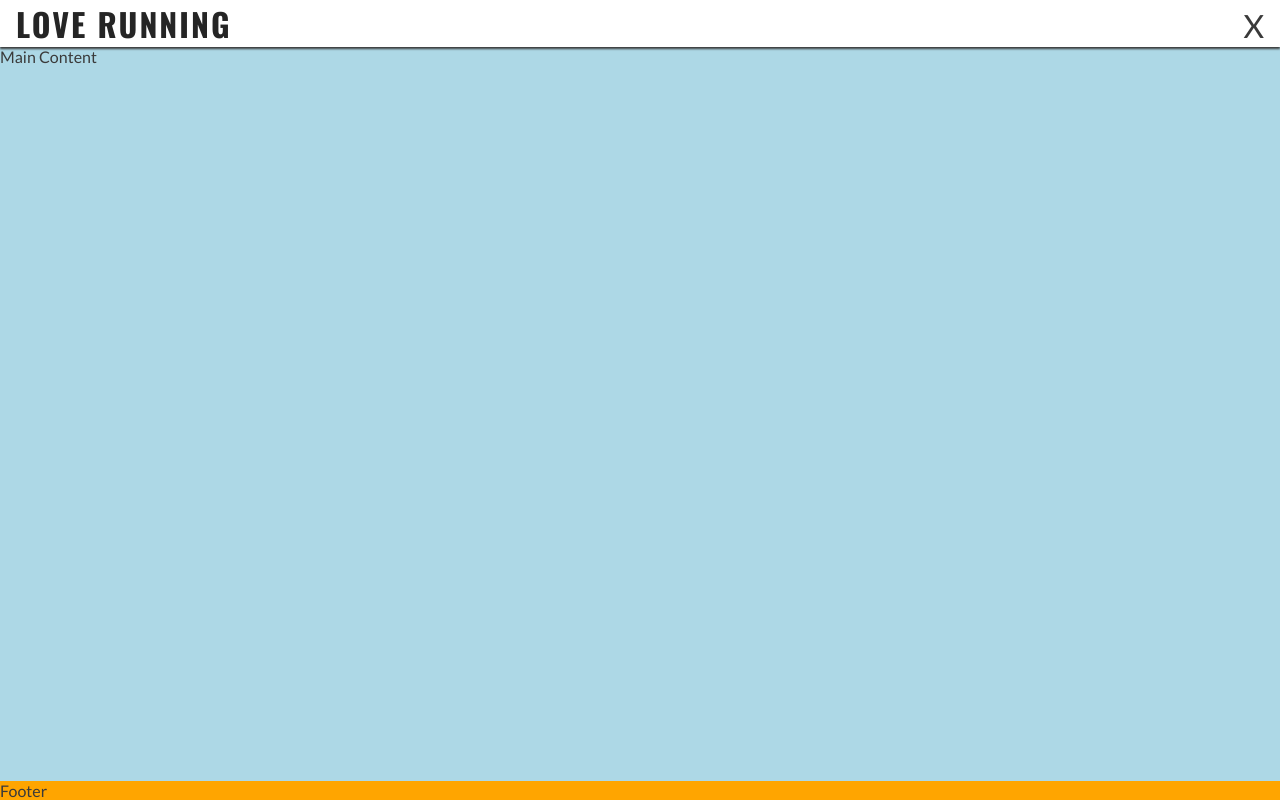
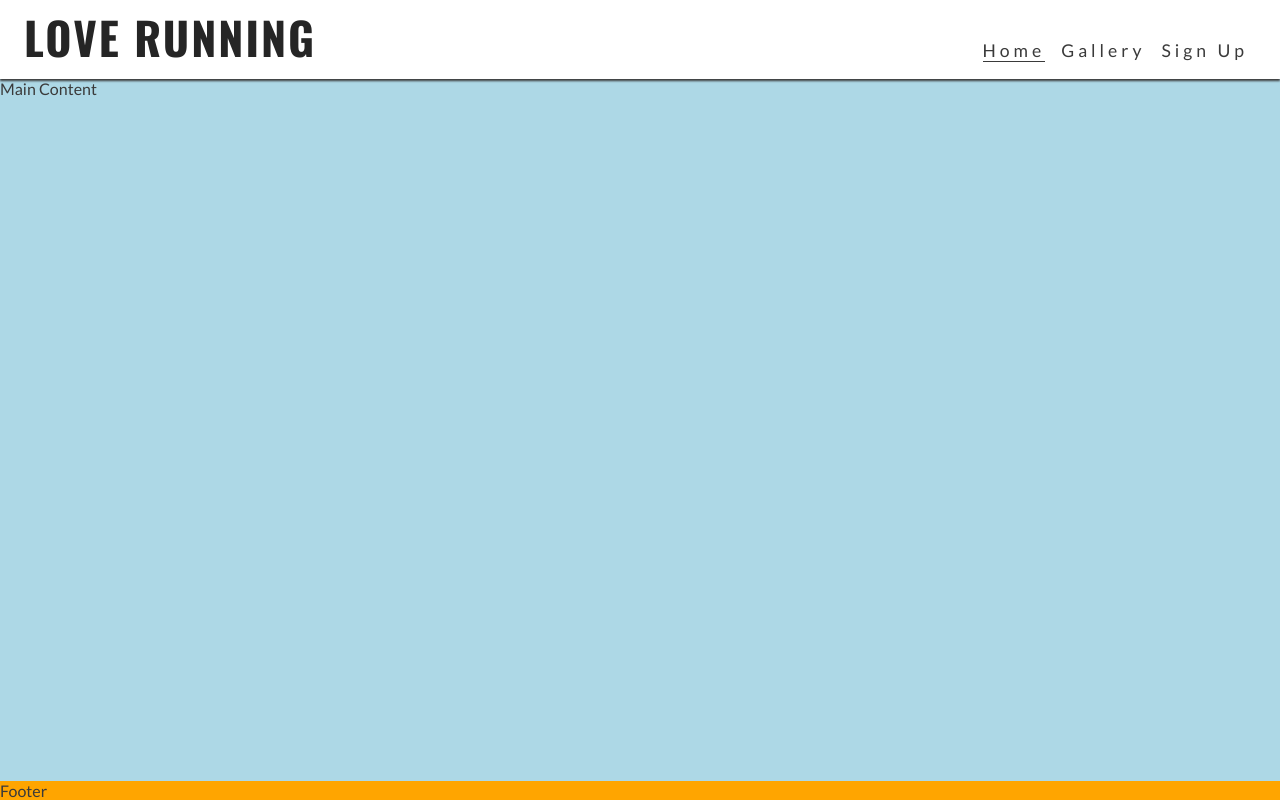
Before and after one commit to Bowtie7114/Love_running, a plain HTML site: page index.html in a window 1280 px wide. Drawn offline with nearby package versions, Linux system fonts and the light colour scheme.

Commit message:
Add media query to accommodate larger screen sizes

```diff
--- a/assets/css/style.css
+++ b/assets/css/style.css
@@ -94,3 +94,38 @@ main {
 footer {
     background-color: orange;
 }
+
+/* Media query, tablets and larger */
+@media screen and (min-width: 768px) {
+    nav {
+        display: block;
+        position: relative;
+        box-shadow: none;
+        width: fit-content;
+        padding-right: 1rem;
+    }
+
+    #menu {
+        display: flex;
+    }
+
+    #menu > li {
+        padding-left: 1rem;
+    }
+
+    .nav-toggle-label {
+        display: none;
+    }
+
+    #logo {
+        font-size: 280%;
+        line-height: 75px;
+        margin: 0 0.5rem;
+    }
+
+    /* Main content */
+    main {
+        /* Push main content down to acommodate larger header */
+        margin-top: 79px;
+    }
+}
```
